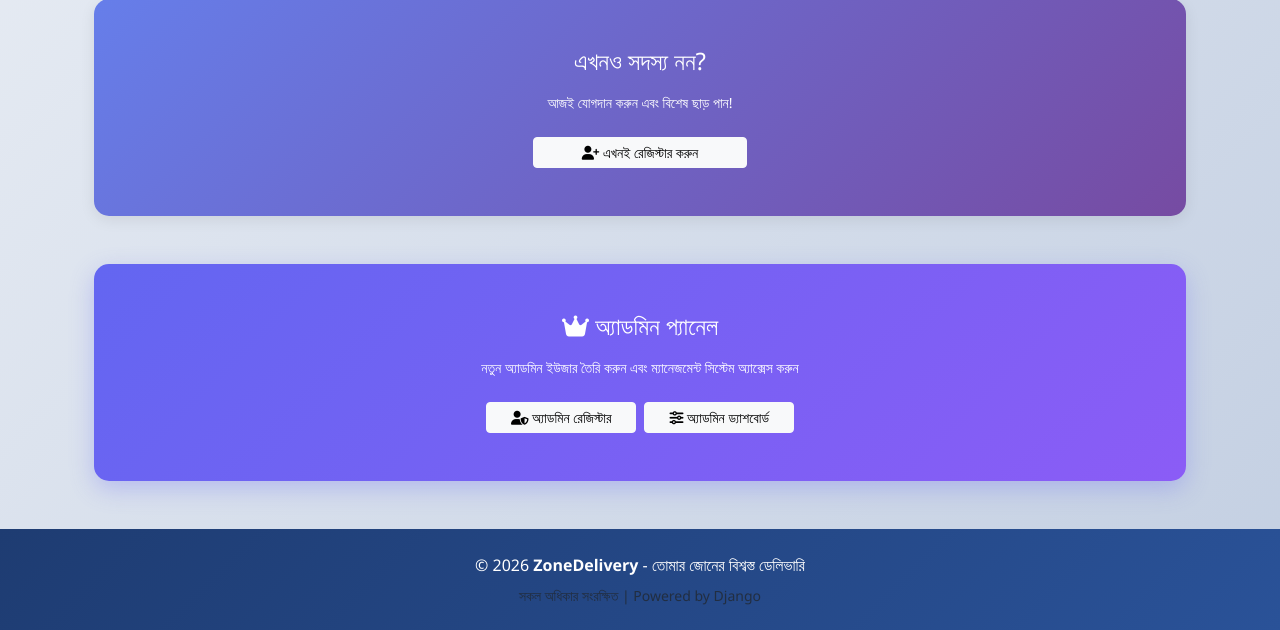
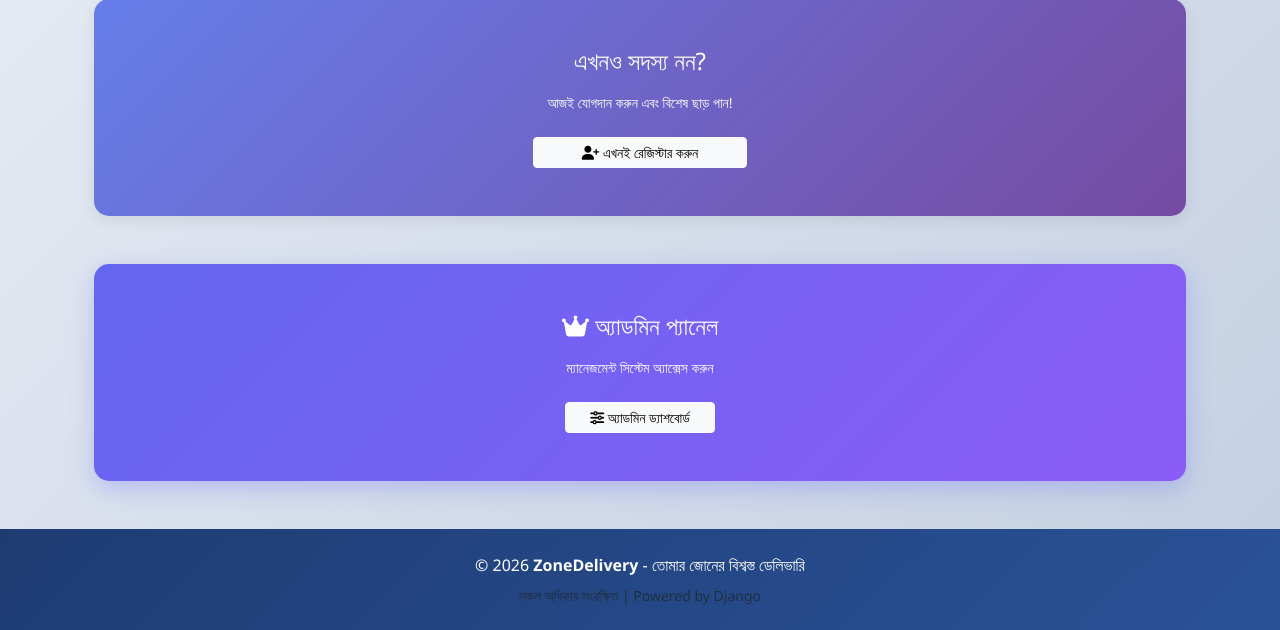
Before and after one commit to fahadhossenbappy123-crypto/DelevaryZone, a Django app: page / in a window 1280 px wide. Shown: the part 961-1591 px from the top of the page. Run offline with Django 5.2, Linux system fonts and the light colour scheme; data that the repository does not hold is empty.

Commit message:
Remove admin register link from home page

```diff
--- a/shop/templates/shop/home.html
+++ b/shop/templates/shop/home.html
@@ -162,11 +162,8 @@
                     <h4 class="card-title mb-2 mb-md-3">
                         <i class="fas fa-crown"></i> অ্যাডমিন প্যানেল
                     </h4>
-                    <p class="card-text mb-3 mb-md-4 small">নতুন অ্যাডমিন ইউজার তৈরি করুন এবং ম্যানেজমেন্ট সিস্টেম অ্যাক্সেস করুন</p>
+                    <p class="card-text mb-3 mb-md-4 small">ম্যানেজমেন্ট সিস্টেম অ্যাক্সেস করুন</p>
                     <div class="d-flex gap-2 justify-content-center flex-wrap">
-                        <a href="{% url 'admin_register' %}" class="btn btn-light btn-sm btn-md-lg px-3 px-md-4">
-                            <i class="fas fa-user-shield"></i> অ্যাডমিন রেজিস্টার
-                        </a>
                         <a href="{% url 'admin_dashboard' %}" class="btn btn-light btn-sm btn-md-lg px-3 px-md-4">
                             <i class="fas fa-sliders-h"></i> অ্যাডমিন ড্যাশবোর্ড
                         </a>
```
